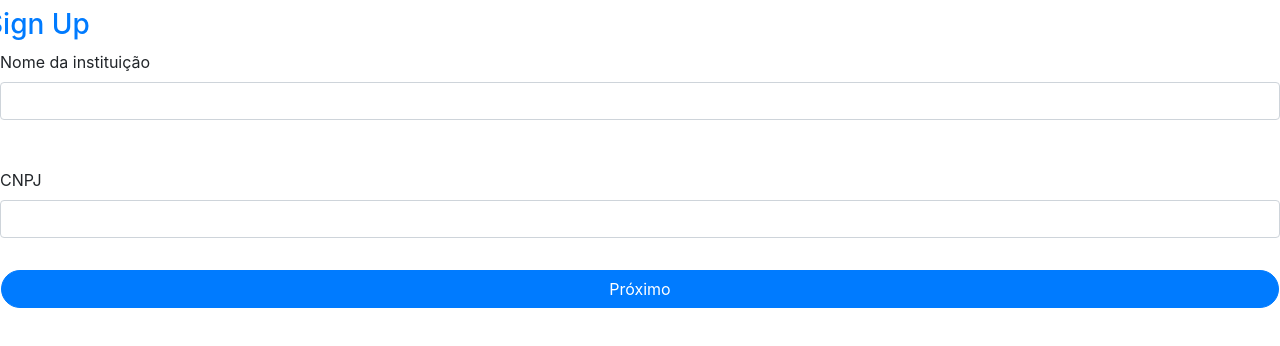
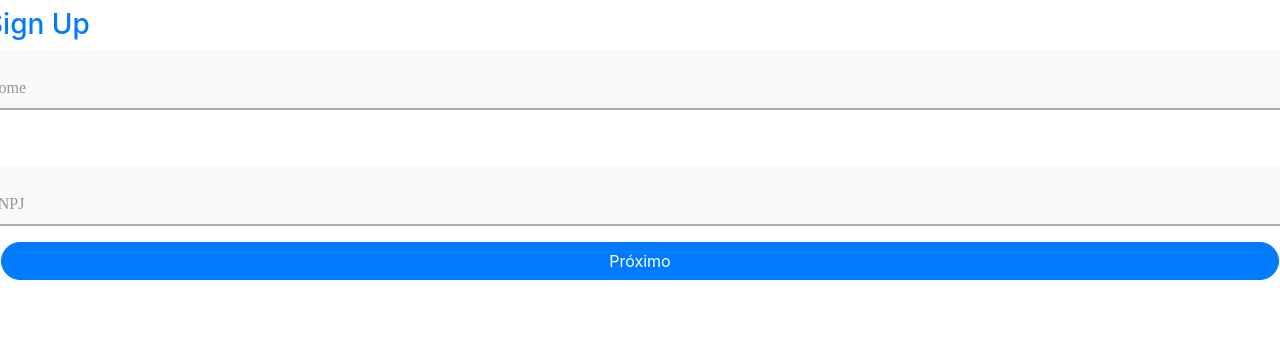
Before and after one commit to RickZzDev/Front-React-Toth, a React (Create React App) app: page /step1 in a window 1280 px wide. Shown: the top 346 px of the page. Built offline with nearby package versions, Linux system fonts and the light colour scheme.

Commit message:
Novo componente de NºUT

```diff
--- a/src/components/cadastro/stepsCadastro/stepOne.js
+++ b/src/components/cadastro/stepsCadastro/stepOne.js
@@ -18,12 +18,12 @@ function StepOne({status,mudaStatus}){
                             {/* <div className={this.state.statusBotao + " alert alert-danger pt-1"} role="alert">
                                 {this.state.errorMessage}
                             </div> */}
-                                <Input label="Nome da instituição" />
+                                <Input name="nome" placeholder="nome" />
                         </div>
                     </div>
                     <div className="row mt-3">
-                        <div className="form-group text-left pl-0 pr-0 col-12">
-                            <Input label="CNPJ"  />
+                        <div className="form-group mt-4 text-left pl-0 pr-0 col-12">
+                            <Input name="cnpj" placeholder="cnpj" />
                         </div>
                     </div>
                     <div className="row pr-3 pl-3 mb-2" >
--- a/src/components/cadastro/stepsCadastro/stepTwo.js
+++ b/src/components/cadastro/stepsCadastro/stepTwo.js
@@ -7,27 +7,27 @@ import Input from '../../inputs'
             <div>
                 <div className="container bg-light p-2 pr-4 pl-4 pt-5 pb-5  animAparecer">
                     <div className="row">
-                        <Input label="CEP" />
+                        <Input placeholder="cep" />
                     </div>
                     <div className="row">
                         <div className="col-10 pl-0">
-                            <Input label="Logradouro" />
+                            <Input placeholder="logradouro" />
                         </div>
                         <div className="col-2 pr-0">
-                            <Input label="Nº" />
+                            <Input placeholder="numero" />
                         </div>
                     </div>
                     <div className="row">
                         <div className="col-8 pl-0">
-                            <Input label="Bairro" />
+                            <Input placeholder="bairro" />
                         </div>
                     </div>
                     <div className="row">
                         <div className="col-10 pl-0">
-                            <Input label="Cidade" />
+                            <Input placeholder="cidade" />
                         </div>
                         <div className="col-2 pl-0">
-                            <Input label="UF" />
+                            <Input placeholder="estado" />
                         </div>
                     </div>
                 </div>
--- /dev/null
+++ b/src/components/css/style.css
@@ -0,0 +1,118 @@
+.container-toth-input {
+    width: 100%;
+    height: 60px;
+    overflow: hidden;
+    white-space: nowrap;
+    text-overflow: ellipsis;
+    display: flex;
+    align-items: center;
+    justify-content: center;
+}
+
+.input-toth {
+    margin: 0;
+    padding: 0;
+    border-radius: 0;
+    border: 0;
+    background-color: #f8f9fa;
+    position: absolute;
+    padding-left: 2px;
+    padding-top: 12px;
+    box-sizing: border-box;
+    border-bottom: 2px solid #aaabad;
+    width: 100%;
+    font-size: 16px;
+    font-family: sans-serif;
+    height: 60px;
+}
+
+.placeholder-nome::after, .placeholder-login::after, .placeholder-senha::after,
+.placeholder-email::after, .placeholder-confirm-senha::after, .placeholder-cnpj::after,
+.placeholder-cep::after, .placeholder-logradouro::after, .placeholder-bairro::after,
+.placeholder-cidade::after, .placeholder-estado::after, .placeholder-numero::after  {
+    position: absolute;
+    color: #969696;
+    left: 2px;
+    top: 38px;
+    transform: translateY(-50%);
+    font-size: 16px;
+    pointer-events: none;
+    font-family: 'sans-serif';
+    transition: 0.4s;
+}
+
+.placeholder-nome::after {
+    content: 'Nome';
+}
+
+.placeholder-cnpj::after {
+    content: 'CNPJ';
+}
+.placeholder-cep::after {
+    content: 'CEP';
+}
+.placeholder-logradouro::after {
+    content: 'Logradouro';
+}
+.placeholder-numero::after {
+    content: 'Nº';
+}
+.placeholder-bairro::after {
+    content: 'Bairro';
+}
+.placeholder-cidade::after {
+    content: 'Cidade';
+}
+.placeholder-estado::after {
+    content: 'UF';
+}
+.placeholder-email::after {
+    content: 'Email';
+}
+.placeholder-login::after {
+    content: 'Login';
+}
+.placeholder-senha::after {
+    content: 'Senha';
+}
+.placeholder-confirm-senha::after {
+    content: 'Confirmar senha';
+}
+
+.input-toth:focus ~ .placeholder-nome::after,
+.input-toth:valid ~ .placeholder-nome::after,
+.input-toth:focus ~ .placeholder-senha::after,
+.input-toth:valid ~ .placeholder-senha::after,
+.input-toth:focus ~ .placeholder-cnpj::after,
+.input-toth:valid ~ .placeholder-cnpj::after,
+.input-toth:focus ~ .placeholder-cep::after,
+.input-toth:valid ~ .placeholder-cep::after,
+.input-toth:focus ~ .placeholder-logradouro::after,
+.input-toth:valid ~ .placeholder-logradouro::after,
+.input-toth:focus ~ .placeholder-estado::after,
+.input-toth:valid ~ .placeholder-estado::after,
+.input-toth:focus ~ .placeholder-bairro::after,
+.input-toth:valid ~ .placeholder-bairro::after,
+.input-toth:focus ~ .placeholder-cidade::after,
+.input-toth:valid ~ .placeholder-cidade::after,
+.input-toth:focus ~ .placeholder-numero::after,
+.input-toth:valid ~ .placeholder-numero::after,
+.input-toth:focus ~ .placeholder-confirm-senha::after,
+.input-toth:valid ~ .placeholder-confirm-senha::after,
+.input-toth:focus ~ .placeholder-email::after,
+.input-toth:valid ~ .placeholder-email::after,
+.input-toth:focus ~ .placeholder-login::after,
+.input-toth:valid ~ .placeholder-login::after {
+    font-weight: bold;
+    font-size: 12px;
+    top: 12px;
+    color: #4481e3;
+}
+
+.input-toth:focus, .input-toth:valid {
+    border-bottom: 2px solid #4481e3;
+}
+
+.margin-toth {
+    margin-top: 50px;
+}
--- a/src/components/inputs.js
+++ b/src/components/inputs.js
@@ -1,12 +1,16 @@
 import React, { Component } from 'react'
+import './css/style.css'
 
 class Inputs extends Component {
 
     render() {
         return(
-            <div className="form-group col-12">
-                <label>{this.props.label}</label>
-                <input type={this.props.type} name={this.props.name} placeholder={this.props.placeholder} className={"form-control " + this.props.colorBorder}/>
+            <div className="col-12">
+                <div className="container-toth-input">
+                    <label></label>
+                    <input type={this.props.type} name={this.props.name} required className="input-toth"/>
+                    <span className={"placeholder-" + this.props.placeholder}></span>
+                </div>
             </div>
         )
     }
--- a/src/components/login/caixaSignIn.js
+++ b/src/components/login/caixaSignIn.js
@@ -71,21 +71,21 @@ class LoginSignIn extends Component{
     render(){
          return(
             <div className= "" >
-                <div className="row mt-2">
+                <div className="row mt-2 mb-1">
                     <h3 className="text-primary">Sign In</h3>
                 </div>
                 <form name="frmformulario" onSubmit={this.tryLogin}>
                     <div className="row">
-                        <div className="form-group text-left  pl-0 pr-0  col-12">
+                        <div className="form-group col-12">
                             <div className={this.state.statusBotao + " alert alert-danger pt-1"} role="alert">
                                 {this.state.errorMessage}
                             </div>
-                                <Input label="Login" onChange={this.capturarDadosCampos} />
+                                <Input placeholder="login" onChange={this.capturarDadosCampos} />
                         </div>
                     </div>
                     <div className="row mt-3">
-                        <div className="form-group text-left pl-0 pr-0 col-12">
-                            <Input label="Senha" onChange={this.capturarDadosCampos} />
+                        <div className="form-group col-12">
+                            <Input placeholder="senha" onChange={this.capturarDadosCampos} />
                         </div>
                     </div>
                     <div className="row ">
```
